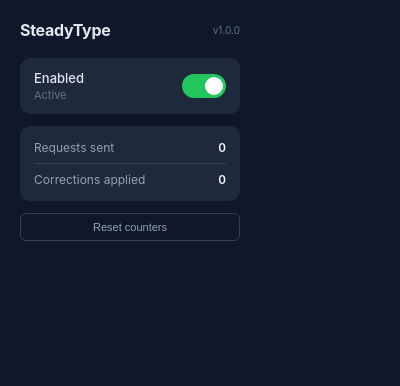
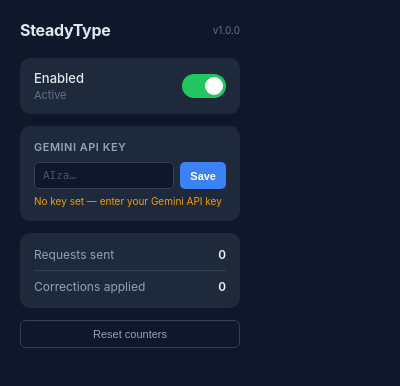
Before and after one commit to EthanWeygang/steadytype, a browser extension: page popup.html in a window 400 px wide. Drawn offline with Linux system fonts and the light colour scheme.

Commit message:
Add API key input to popup UI, add .gitignore

```diff
--- a/background.js
+++ b/background.js
@@ -52,10 +52,6 @@
     }
   }
 }
-
-/* ── Set API key on install (replace with your own key) ──────── */
-// To set your API key, run this in the browser console (or use an options page):
-// chrome.storage.sync.set({ geminiApiKey: "" });
 
 /* ── Retrieve the API key from extension storage ─────────────── */
 async function getApiKey() {
--- a/popup.html
+++ b/popup.html
@@ -141,6 +141,73 @@
       background: #1e293b;
       color: #e2e8f0;
     }
+
+    /* ── API Key ────────────────────────────────────────────── */
+    .api-section {
+      background: #1e293b;
+      border-radius: 10px;
+      padding: 14px;
+      margin-bottom: 12px;
+    }
+
+    .api-section .section-label {
+      font-size: 11px;
+      font-weight: 600;
+      color: #94a3b8;
+      text-transform: uppercase;
+      letter-spacing: 0.5px;
+      margin-bottom: 8px;
+    }
+
+    .api-key-row {
+      display: flex;
+      gap: 6px;
+    }
+
+    .api-key-input {
+      flex: 1;
+      min-width: 0;
+      padding: 6px 8px;
+      font-size: 11px;
+      font-family: "SF Mono", Monaco, Consolas, monospace;
+      color: #e2e8f0;
+      background: #0f172a;
+      border: 1px solid #334155;
+      border-radius: 5px;
+      outline: none;
+      transition: border-color 0.15s;
+    }
+
+    .api-key-input::placeholder { color: #475569; }
+    .api-key-input:focus { border-color: #3b82f6; }
+
+    .api-save-btn {
+      padding: 6px 10px;
+      font-size: 11px;
+      font-weight: 600;
+      color: #fff;
+      background: #3b82f6;
+      border: none;
+      border-radius: 5px;
+      cursor: pointer;
+      transition: background 0.15s;
+      white-space: nowrap;
+    }
+
+    .api-save-btn:hover { background: #2563eb; }
+
+    .api-save-btn.saved {
+      background: #22c55e;
+    }
+
+    .api-status {
+      font-size: 10px;
+      margin-top: 6px;
+      color: #64748b;
+    }
+
+    .api-status.has-key { color: #22c55e; }
+    .api-status.no-key  { color: #f59e0b; }
   </style>
 </head>
 <body>
@@ -160,6 +227,15 @@
     </label>
   </div>
 
+  <div class="api-section">
+    <div class="section-label">Gemini API Key</div>
+    <div class="api-key-row">
+      <input type="password" class="api-key-input" id="apiKeyInput" placeholder="AIza…" spellcheck="false" autocomplete="off">
+      <button class="api-save-btn" id="apiSaveBtn">Save</button>
+    </div>
+    <div class="api-status" id="apiStatus"></div>
+  </div>
+
   <div class="stats">
     <div class="stat-row">
       <span class="stat-label">Requests sent</span>
--- a/popup.js
+++ b/popup.js
@@ -10,15 +10,27 @@
   var reqCount    = document.getElementById("requestCount");
   var corrCount   = document.getElementById("correctionCount");
   var resetBtn    = document.getElementById("resetBtn");
+  var apiKeyInput = document.getElementById("apiKeyInput");
+  var apiSaveBtn  = document.getElementById("apiSaveBtn");
+  var apiStatus   = document.getElementById("apiStatus");
 
   /* ── Load current state from storage ─────────────────────── */
   chrome.storage.sync.get(
-    { steadyTypeEnabled: true, requestCount: 0, correctionCount: 0 },
+    { steadyTypeEnabled: true, requestCount: 0, correctionCount: 0, geminiApiKey: "" },
     function (data) {
       toggle.checked     = data.steadyTypeEnabled;
       statusText.textContent = data.steadyTypeEnabled ? "Active" : "Paused";
       reqCount.textContent   = data.requestCount.toLocaleString();
       corrCount.textContent  = data.correctionCount.toLocaleString();
+
+      if (data.geminiApiKey) {
+        apiKeyInput.value = data.geminiApiKey;
+        apiStatus.textContent = "\u2713 Key saved";
+        apiStatus.className = "api-status has-key";
+      } else {
+        apiStatus.textContent = "No key set \u2014 enter your Gemini API key";
+        apiStatus.className = "api-status no-key";
+      }
     }
   );
 
@@ -27,6 +39,30 @@
     var enabled = toggle.checked;
     statusText.textContent = enabled ? "Active" : "Paused";
     chrome.storage.sync.set({ steadyTypeEnabled: enabled });
+  });
+
+  /* ── Save API key ────────────────────────────────────────── */
+  apiSaveBtn.addEventListener("click", function () {
+    var key = apiKeyInput.value.trim();
+    if (!key) {
+      apiStatus.textContent = "Please enter a key";
+      apiStatus.className = "api-status no-key";
+      return;
+    }
+    chrome.storage.sync.set({ geminiApiKey: key }, function () {
+      apiStatus.textContent = "\u2713 Key saved";
+      apiStatus.className = "api-status has-key";
+      apiSaveBtn.classList.add("saved");
+      apiSaveBtn.textContent = "Saved!";
+      setTimeout(function () {
+        apiSaveBtn.classList.remove("saved");
+        apiSaveBtn.textContent = "Save";
+      }, 1500);
+    });
+  });
+
+  apiKeyInput.addEventListener("keydown", function (e) {
+    if (e.key === "Enter") { apiSaveBtn.click(); }
   });
 
   /* ── Reset counters ──────────────────────────────────────── */
```
Also changed, not shown: 1 other file.
